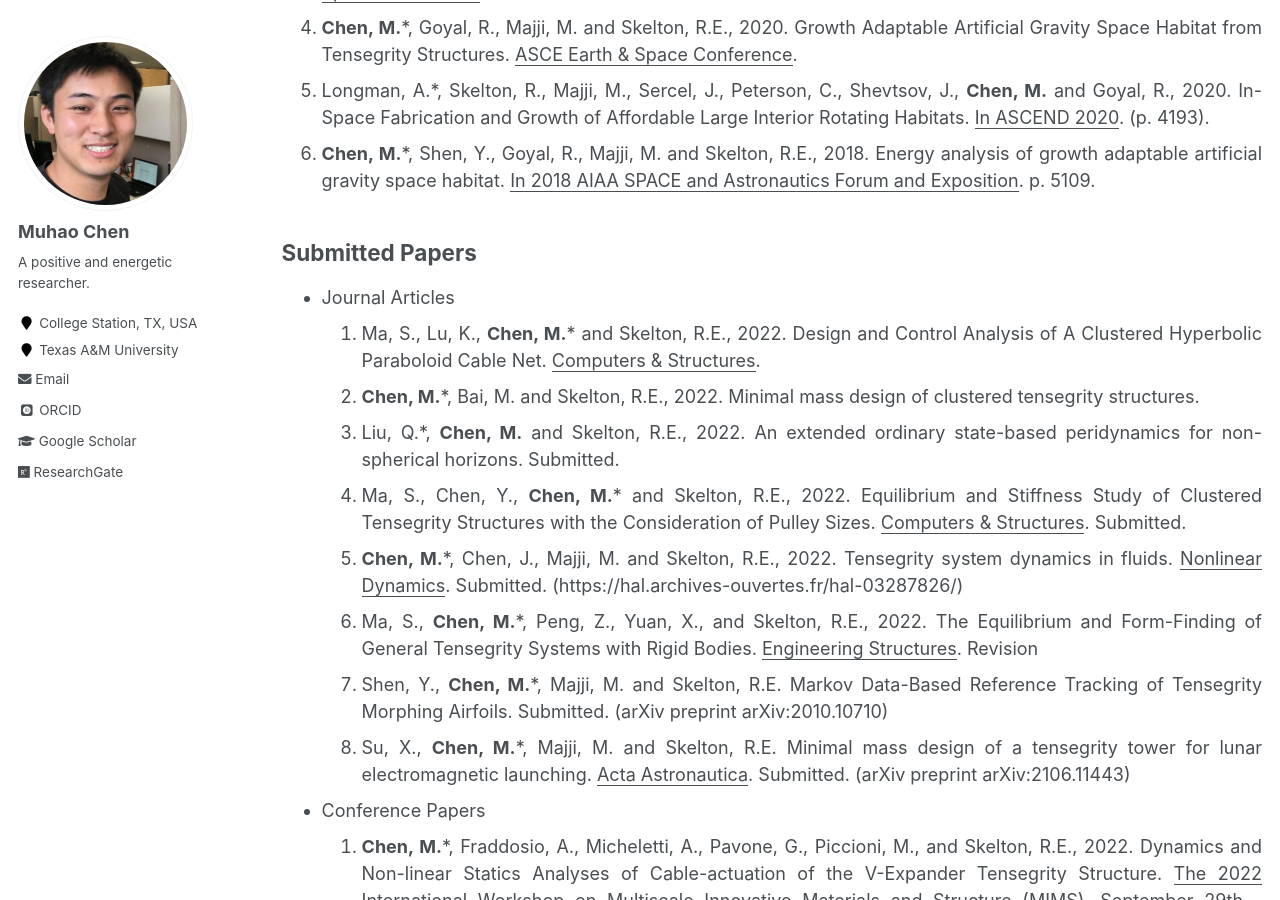
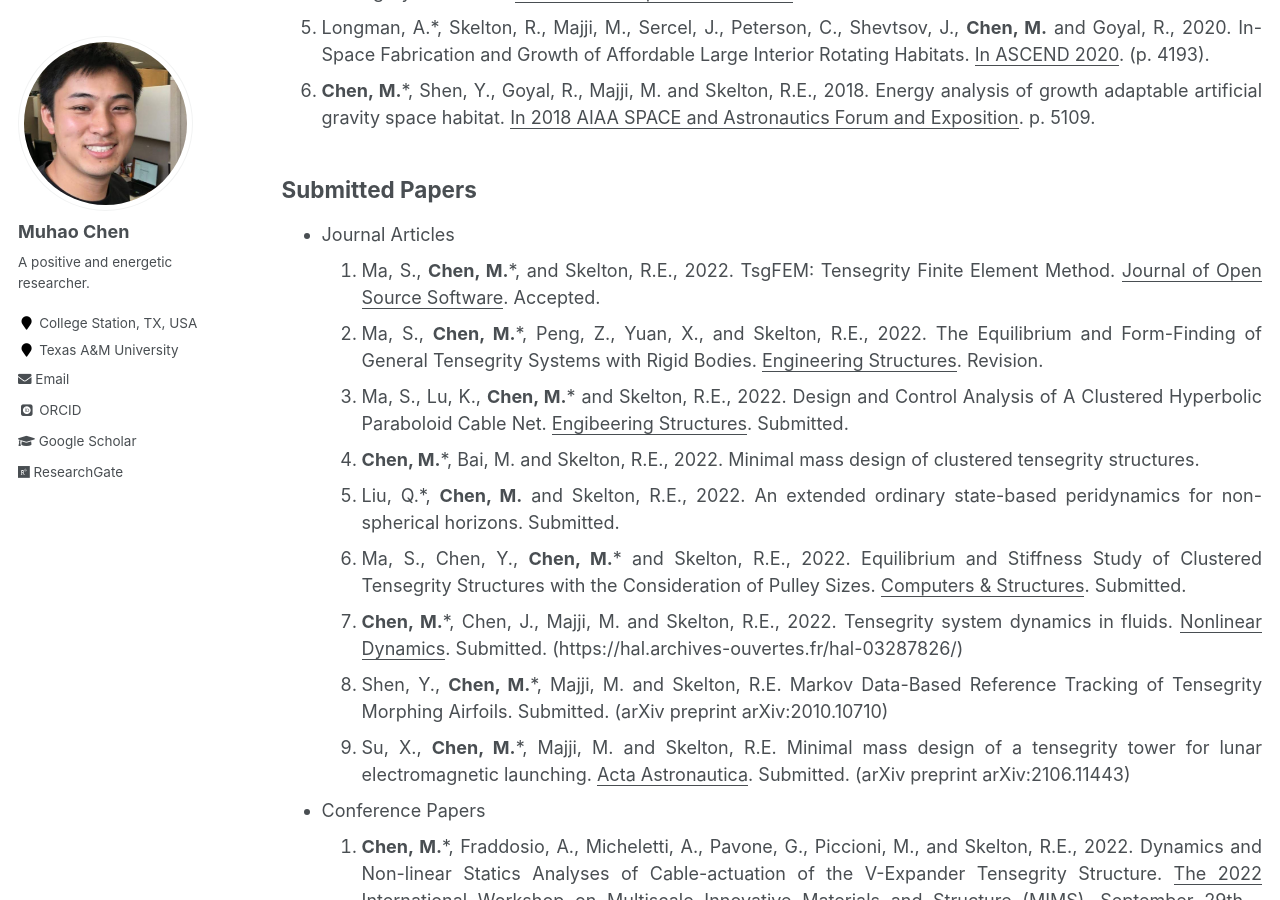
Before and after one commit to Muhao-Chen/muhao-chen.github.io, a Jekyll site: the page built from _pages/publication.md, in a window 1280 px wide and 900 px high, scrolled down 1482 px. Built offline with Jekyll 4.4.1, drawn with Linux system fonts in a browser that asks for light colours; some web fonts are replaced; some of the changed text lies outside the part shown.

Commit message:
Update publication.md

```diff
--- a/_pages/publication.md
+++ b/_pages/publication.md
@@ -38,12 +37,13 @@ His citation profile is in [Google Scholar](https://scholar.google.com/citations
 
 ## Submitted Papers
 - Journal Articles
-1. Ma, S., Lu, K., **Chen, M.*** and Skelton, R.E., 2022. Design and Control Analysis of A Clustered Hyperbolic Paraboloid Cable Net. <u>Computers & Structures</u>.
+1. Ma, S., **Chen, M.***, and Skelton, R.E., 2022. TsgFEM: Tensegrity Finite Element Method. <u>Journal of Open Source Software</u>. Accepted.
+1. Ma, S., **Chen, M.***, Peng, Z., Yuan, X., and Skelton, R.E., 2022. The Equilibrium and Form-Finding of General Tensegrity Systems with Rigid Bodies. <u>Engineering Structures</u>. Revision.
+1. Ma, S., Lu, K., **Chen, M.*** and Skelton, R.E., 2022. Design and Control Analysis of A Clustered Hyperbolic Paraboloid Cable Net. <u>Engibeering Structures</u>. Submitted.
 1. **Chen, M.***, Bai, M. and Skelton, R.E., 2022. Minimal mass design of clustered tensegrity structures.
 1. Liu, Q.*, **Chen, M.** and Skelton, R.E., 2022. An extended ordinary state-based peridynamics for non-spherical horizons. Submitted.
 1. Ma, S., Chen, Y., **Chen, M.*** and Skelton, R.E., 2022. Equilibrium and Stiffness Study of Clustered Tensegrity Structures with the Consideration of Pulley Sizes. <u>Computers & Structures</u>. Submitted.
 1. **Chen, M.***, Chen, J., Majji, M. and Skelton, R.E., 2022. Tensegrity system dynamics in fluids. <u>Nonlinear Dynamics</u>. Submitted. (https://hal.archives-ouvertes.fr/hal-03287826/)
-1. Ma, S., **Chen, M.***, Peng, Z., Yuan, X., and Skelton, R.E., 2022. The Equilibrium and Form-Finding of General Tensegrity Systems with Rigid Bodies. <u>Engineering Structures</u>. Revision
 1. Shen, Y., **Chen, M.***, Majji, M. and Skelton, R.E. Markov Data-Based Reference Tracking of Tensegrity Morphing Airfoils. Submitted. (arXiv preprint arXiv:2010.10710)
 1. Su, X., **Chen, M.***, Majji, M. and Skelton, R.E. Minimal mass design of a tensegrity tower for lunar electromagnetic launching. <u>Acta Astronautica</u>. Submitted. (arXiv preprint arXiv:2106.11443)
 - Conference Papers
```
Also changed, not shown: other parts of _pages/publication.md (+0 -1 lines).
